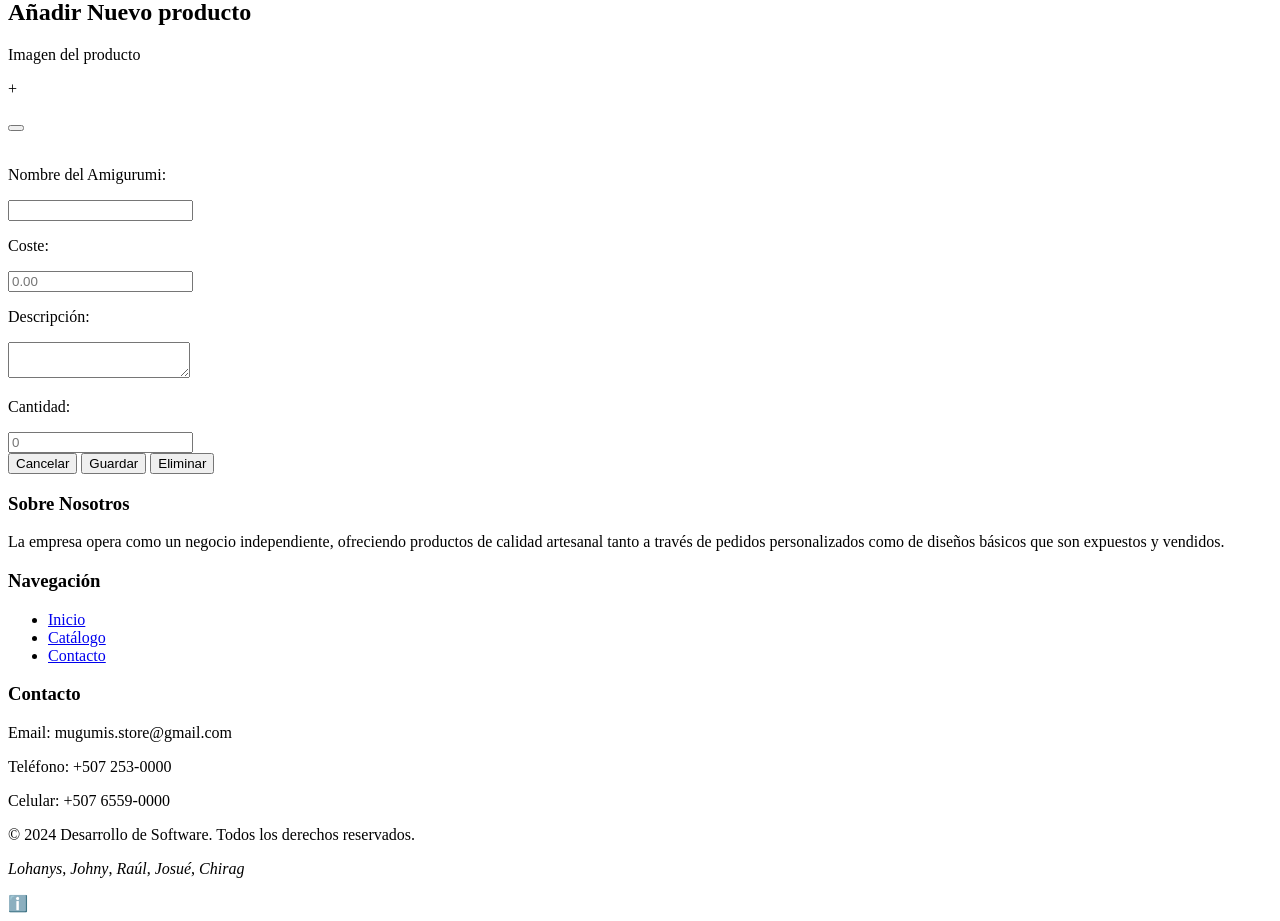
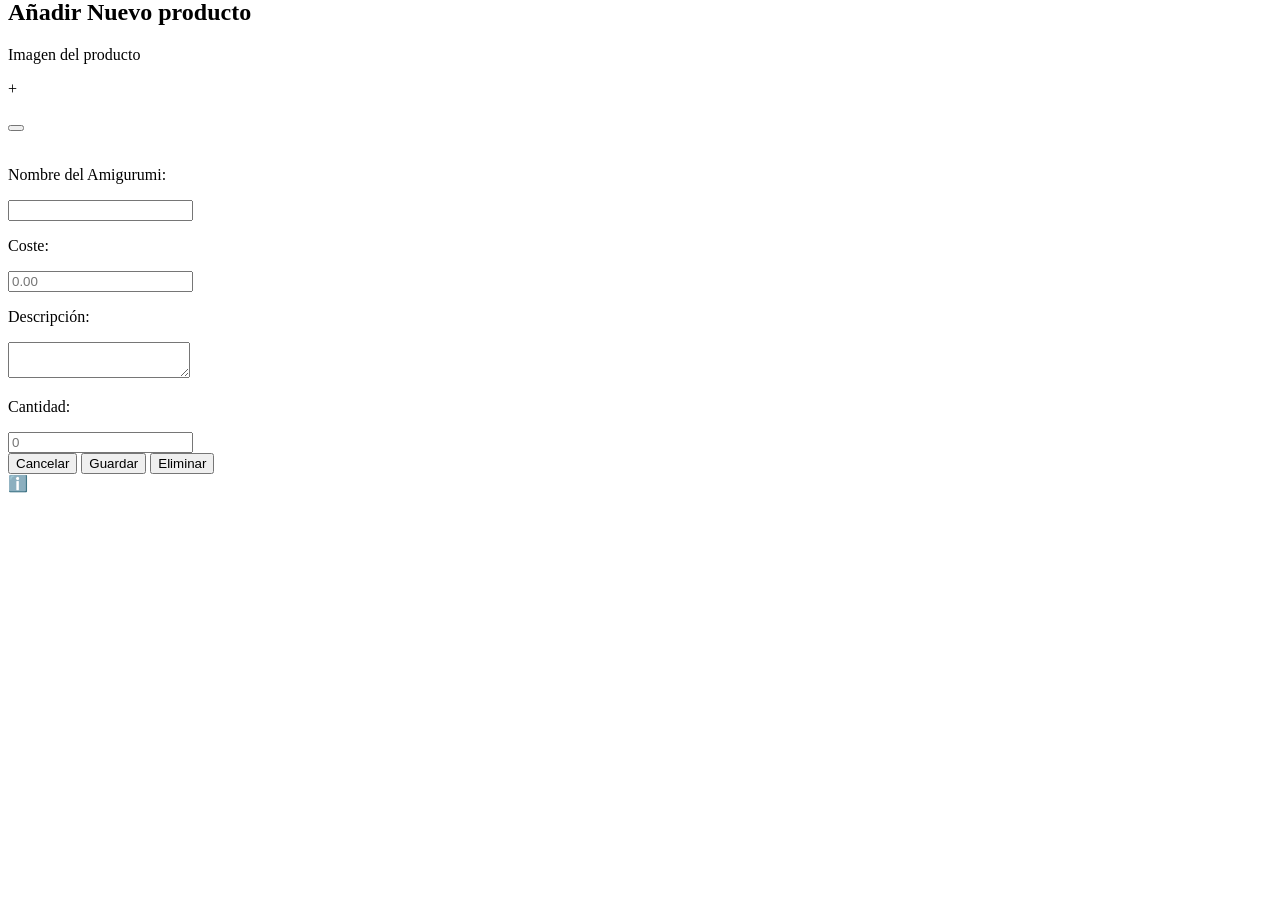
Before and after one commit to jarpbeex/ProyectoFinal-IngenieriaII, a PHP site: page /P_Product.html in a window 1280 px wide. Shown: the part 403-1324 px from the top of the page. After the commit the page ends 896 px from the top, so only its background shows below. Run offline with PHP 8.4, Linux system fonts and the light colour scheme; some libraries are stand-ins or nearby versions.

Commit message:
Add: Cambios en nombres de pantallas y ajustes internos.

```diff
--- a/ProyectoFinal-IngenieriaII/src/Pantallas/Vista_Administrador/P_Product.html
+++ b/ProyectoFinal-IngenieriaII/src/Pantallas/Vista_Administrador/P_Product.html
@@ -18,9 +18,9 @@
             <img src="/src/Assets/logoMugumis.png" alt="Logo">
         </div>
         <ul>
-            <li><a href="catalogo.php">Inicio</a></li>
-            <li><a href="p_Product.html">Catálogo</a></li>
-            <li><a href="#contacto">Contacto</a></li>
+            <li><a href="p_GestionCatalogo.php">Catálogo</a></li>
+            <li><a href="p_Product.html">Añadir Producto</a></li>
+            <li><a href="">Pedidos</a></li>
         </ul>
 
     </nav>
@@ -64,31 +64,6 @@
 
     <!-- Pie de página -->
     <footer id="contacto" class="footer">
-        <div class="footer-container">
-            <div class="footer-column">
-                <h3>Sobre Nosotros</h3>
-                <p>La empresa opera como un negocio independiente, ofreciendo productos de calidad artesanal
-                    tanto a través de pedidos personalizados como de diseños básicos que son expuestos y vendidos.</p>
-            </div>
-            <div class="footer-column">
-                <h3>Navegación</h3>
-                <ul>
-                    <li><a href="index.html">Inicio</a></li>
-                    <li><a href="#catalogo">Catálogo</a></li>
-                    <li><a href="#contacto">Contacto</a></li>
-                </ul>
-            </div>
-            <div class="footer-column">
-                <h3>Contacto</h3>
-                <p>Email: mugumis.store@gmail.com</p>
-                <p>Teléfono: +507 253-0000</p>
-                <p>Celular: +507 6559-0000</p>
-            </div>
-        </div>
-        <div class="footer-bottom">
-            <p>&copy; 2024 Desarrollo de Software. Todos los derechos reservados.</p>
-            <p><i>Lohanys</i>, <i>Johny</i>, <i>Raúl</i>, <i>Josué</i>, <i>Chirag</i></p>
-        </div>
     </footer>
 
     <div id="toast-notification" class="toast">
--- a/ProyectoFinal-IngenieriaII/src/Pantallas/Vista_Administrador/p_Login.html
+++ b/ProyectoFinal-IngenieriaII/src/Pantallas/Vista_Administrador/p_Login.html
@@ -5,7 +5,7 @@
     <meta name="viewport" content="width=device-width, initial-scale=1.0">
     <title>Log in</title>
     <link rel="stylesheet" href="/src/Estilos/stylesLogin.css">
-<script defer src="/src/Scripts/scriptsLogin.js?v=1.1"></script>
+<script defer src="/src/Scripts/scriptsLogin.js?v=1.2"></script>
   </head>
   <body>
   <form id="FRLogin">
--- a/ProyectoFinal-IngenieriaII/src/Scripts/scriptsLogin.js
+++ b/ProyectoFinal-IngenieriaII/src/Scripts/scriptsLogin.js
@@ -7,7 +7,7 @@ function Entrar(event) {
     if (usuario === "Administrador" && clave === "Mugumis2024") {
       mostrarToast("Inicio de sesión exitoso", "success");
       setTimeout(() => {
-        window.location.href = "catalogo.php";
+        window.location.href = "p_GestionCatalogo.php";
       }, 2000);
     } else {
       mostrarToast("Usuario o contraseña incorrecto", "error");
```
Also changed, not shown: ProyectoFinal-IngenieriaII/src/Pantallas/Vista_Administrador/p_GestionCatalogo.php (renamed from ProyectoFinal-IngenieriaII/src/Pantallas/Vista_Administrador/catalogo.php, +3 -28 lines), ProyectoFinal-IngenieriaII/src/Pantallas/p_Catalogo.php (renamed from ProyectoFinal-IngenieriaII/src/Pantallas/catalogo.php, +4 -8 lines), ProyectoFinal-IngenieriaII/src/Pantallas/p_Inicio.html (renamed from ProyectoFinal-IngenieriaII/src/Pantallas/index.html, +4 -4 lines), 1 other file.
